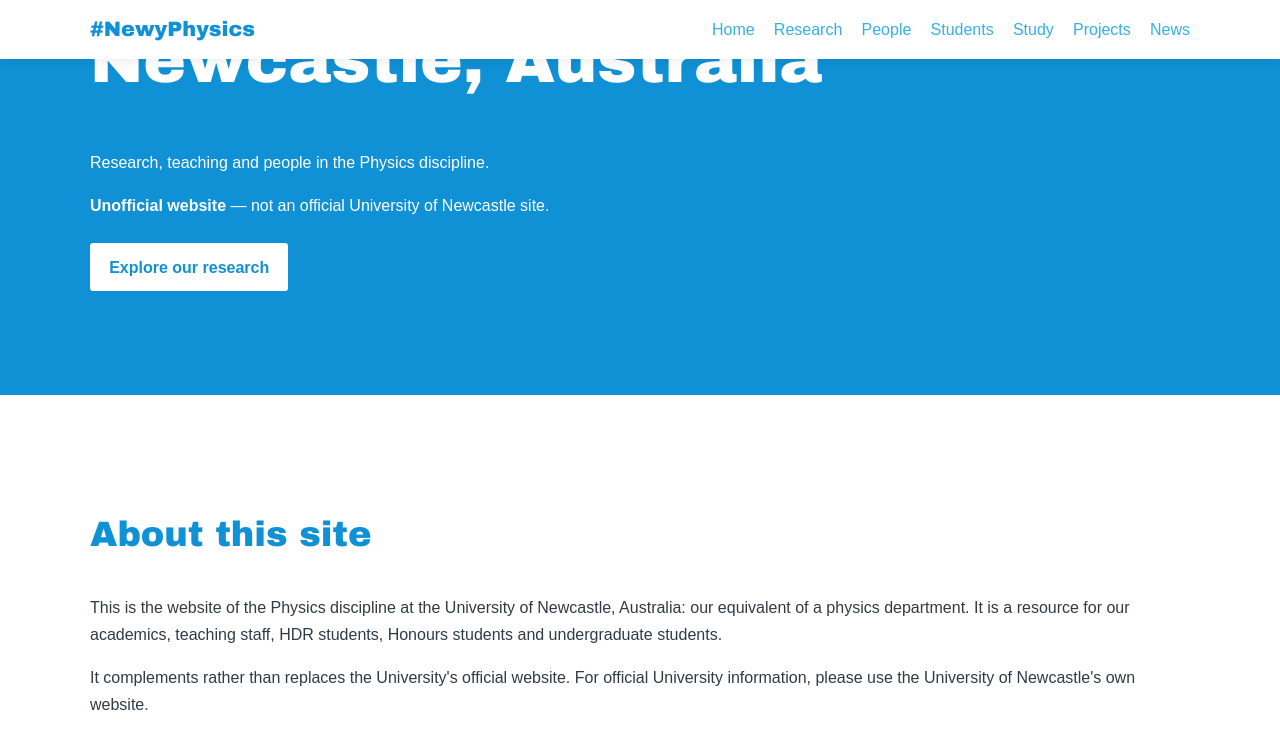
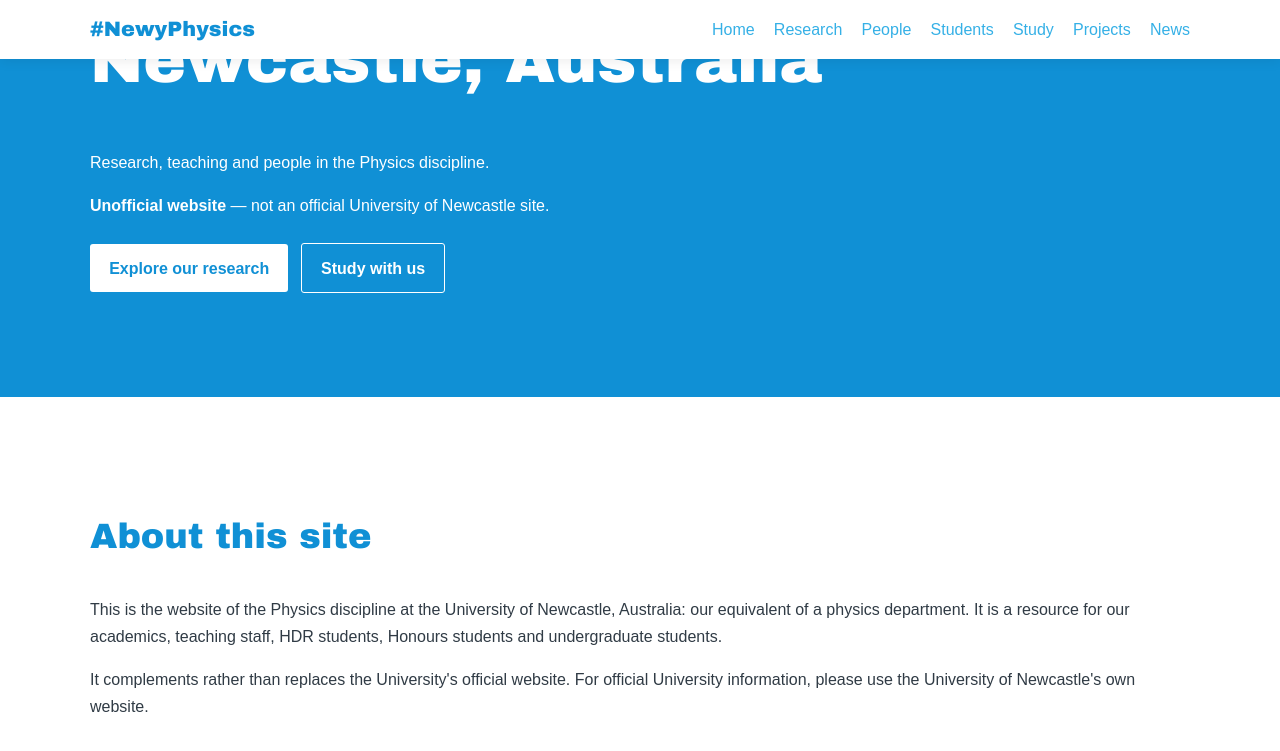
Before and after one commit to NewyPhysics/unofficial_homepage, a Jekyll site: the page built from index.html, in a window 1280 px wide and 900 px high, scrolled down 455 px. Shown: the top 751 px of the window. Built offline with Jekyll 4.4.1, drawn with Linux system fonts in a browser that asks for light colours.

Commit message:
Add Study with us button to the home page banner
Co-Authored-By: Claude Opus 5.5 <noreply@anthropic.com>
Claude-Session: https://claude.ai/code/session_01LYcBCLwvG5rvH6dJMd99nN

```diff
--- a/index.html
+++ b/index.html
@@ -9,6 +9,7 @@ title: Home
     <p class="lead">Research, teaching and people in the Physics discipline.</p>
     <p class="unofficial-inline"><strong>Unofficial website</strong> — not an official University of Newcastle site.</p>
     <a class="btn" href="#research">Explore our research</a>
+    <a class="btn secondary" href="#study">Study with us</a>
   </div>
 </section>
 
```
